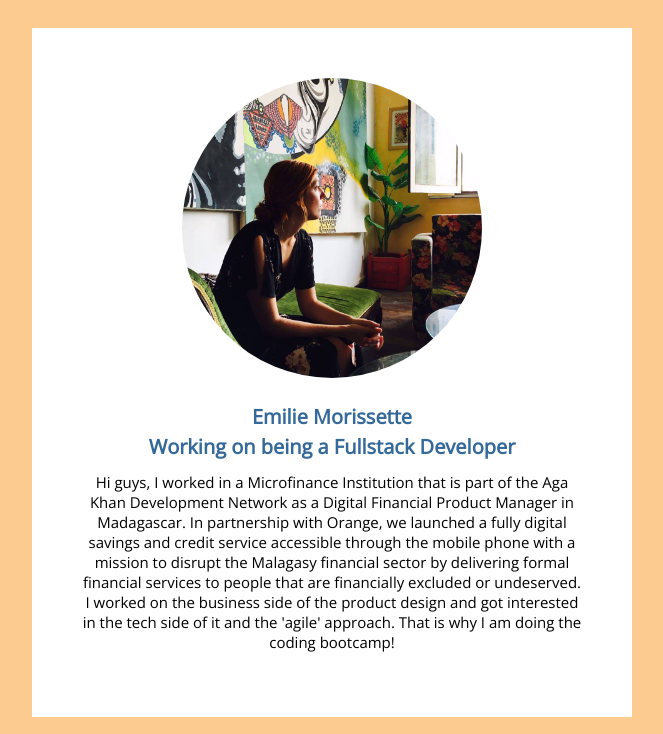
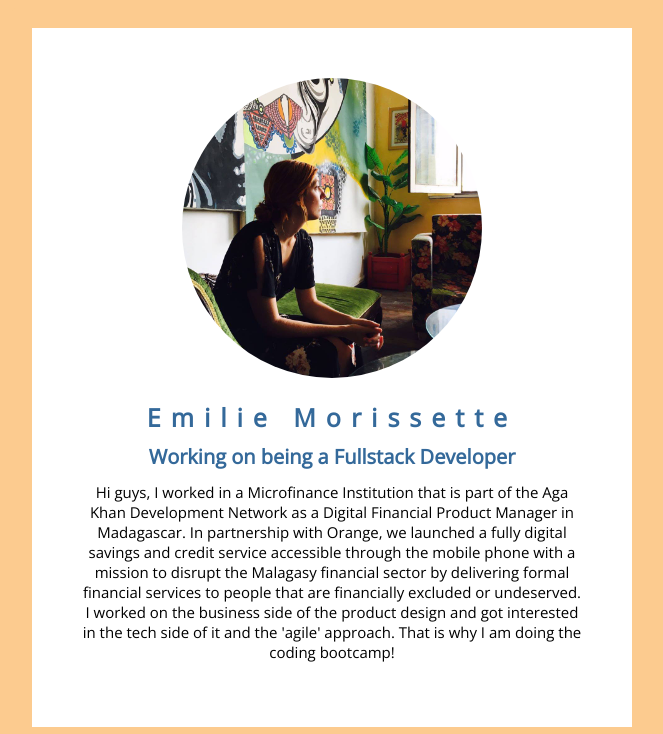
Before and after one commit to emorissettegregoire/profile, a plain HTML site: page index.html in a window 1280 px wide. Shown: the top 734 px of the page, without its empty margins (308-971 px from the left). Drawn offline with nearby package versions, Linux system fonts and the light colour scheme.

Commit message:
Fourth exercice complete

```diff
--- a/index.html
+++ b/index.html
@@ -12,7 +12,7 @@
     <div class="container">
     <div class="card">
       <img id="avatar" src="images/profile pic2.jpg" alt="Profile Picture">
-      <h1>Emilie Morissette</h1>
+      <h1 id="name">Emilie Morissette</h1>
       <h2>Working on being a Fullstack Developer</h2>
       <p>Hi guys, I worked in a Microfinance Institution that is part of the Aga Khan Development Network as a Digital Financial Product Manager in Madagascar. In partnership with Orange, we launched a fully digital savings and credit service accessible through the mobile phone with a mission to disrupt the Malagasy financial sector by delivering formal financial services to people that are financially excluded or undeserved. I worked on the business side of the product design and got interested in the tech side of it and the 'agile' approach. That is why I am doing the coding bootcamp!</p>
     </div>
--- a/style.css
+++ b/style.css
@@ -81,3 +81,9 @@ thead {
 .album:hover {
   opacity: 0.5;
 }
+
+#name {
+  letter-spacing: 10px;
+  font-size: 25px;
+  margin-bottom: 30px;
+}
```
